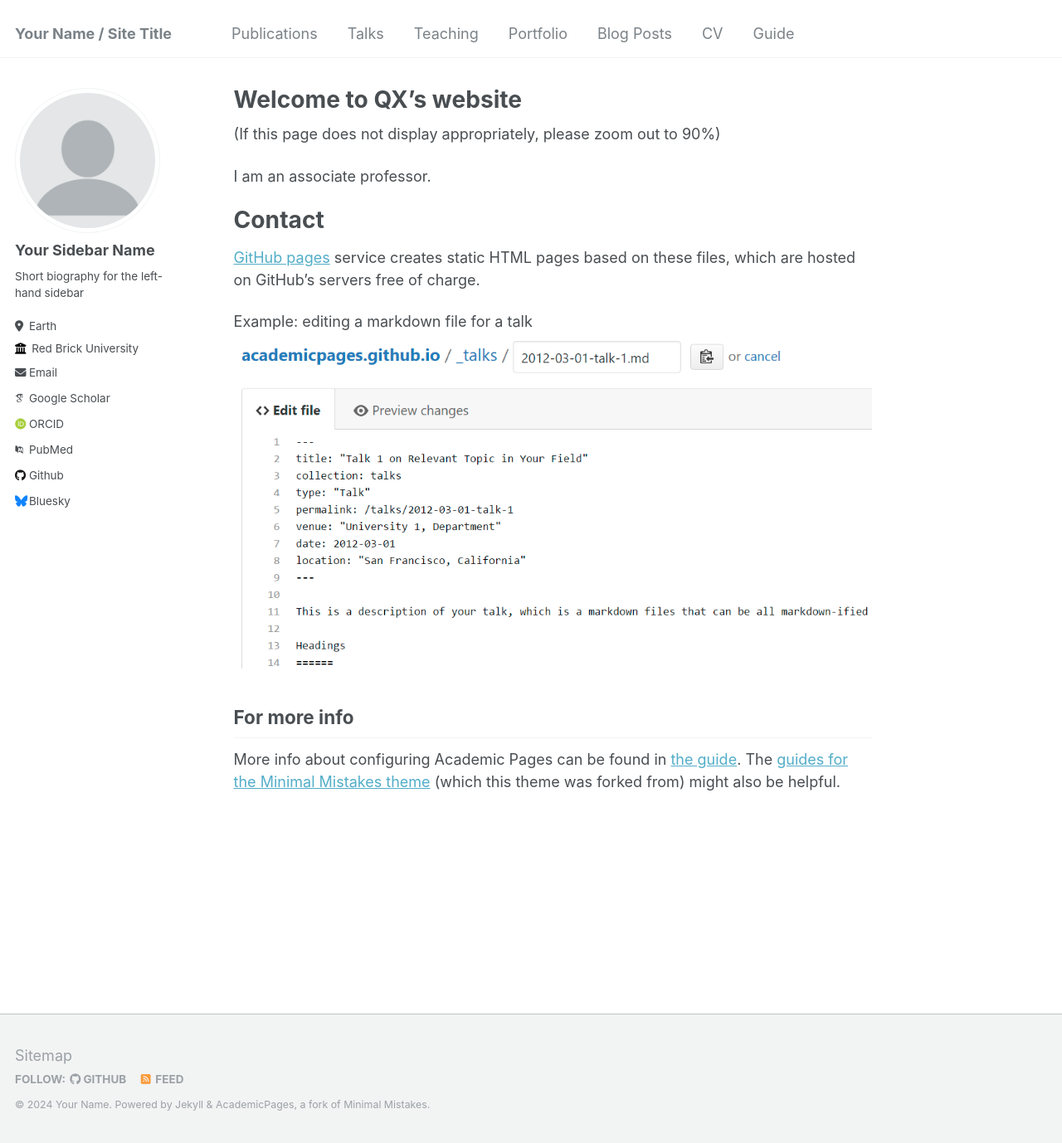
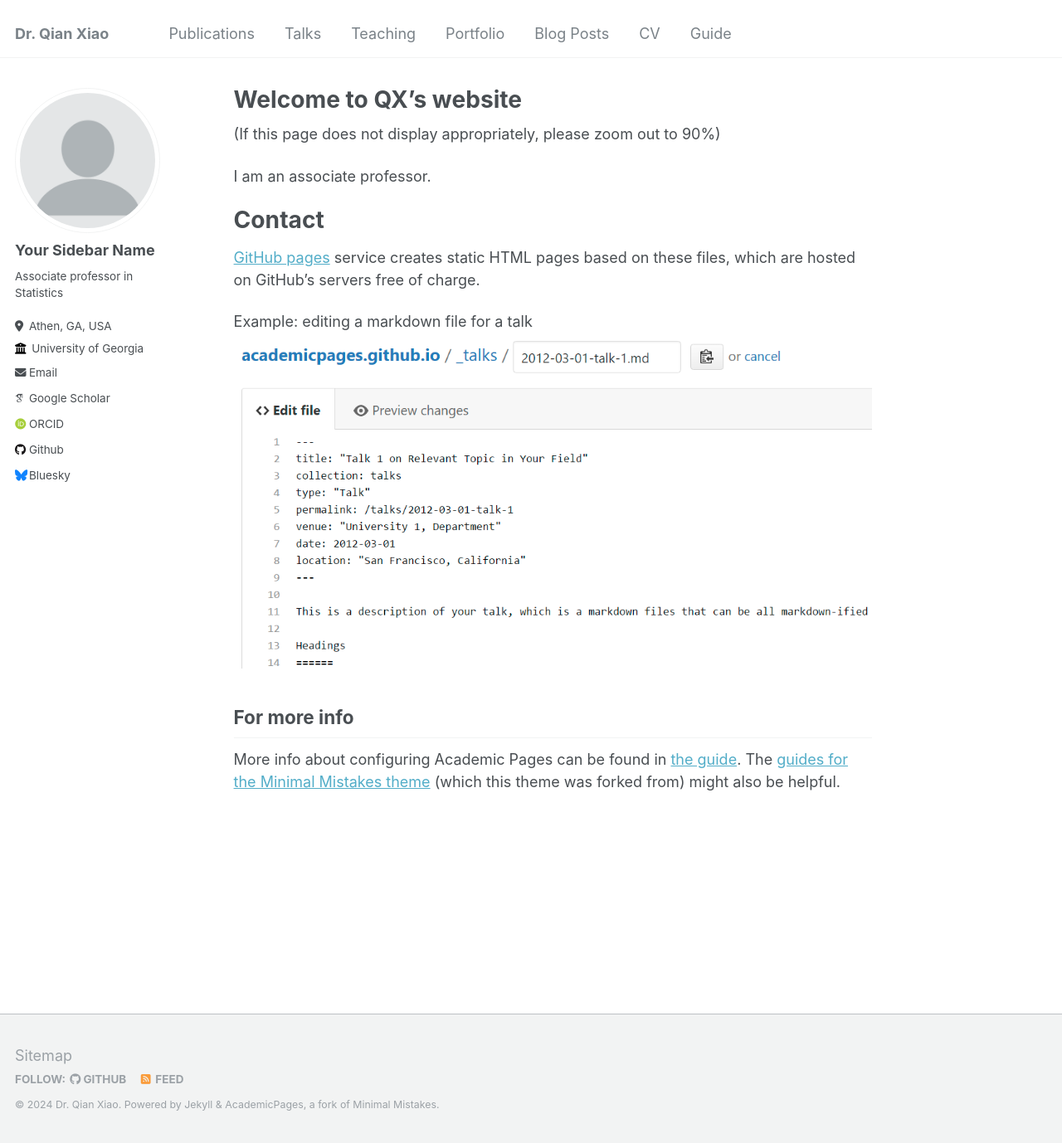
Before and after one commit to QXlab/QXlab.github.io, a Jekyll site: the page built from _pages/about.md, in a window 1280 px wide and 1378 px high. Shown: the whole window at 83% size. Built offline with Jekyll 4.4.1, drawn with Linux system fonts in a browser that asks for light colours; some web fonts are replaced.

Commit message:
Update _config.yml

```diff
--- a/_config.yml
+++ b/_config.yml
@@ -8,13 +8,13 @@
 
 # Basic Site Settings
 locale                   : "en-US"
-title                    : "Your Name / Site Title"
+title                    : "Dr. Qian Xiao"
 title_separator          : "-"
-name                     : &name "Your Name"
-description              : &description "personal description"
-url                      : https://academicpages.github.io # the base hostname & protocol for your site e.g. "https://mmistakes.github.io"
+name                     : &name "Dr. Qian Xiao"
+description              : &description "Associate professor at University of Georgia"
+url                      : https://qxlab.github.io # the base hostname & protocol for your site e.g. "https://mmistakes.github.io"
 baseurl                  : "" # the subpath of your site, e.g. "/blog"
-repository               : "academicpages/academicpages.github.io"
+repository               : "qxlab.github.io/"
 
 # Site Author - The following control what appear as part of the author content on the side bar.
 #               If a field is blank the icon and link will not appear, otherwise it will be shown.
@@ -23,26 +23,26 @@ author:
   # Biographic information
   avatar           : "profile.png"
   name             : "Your Sidebar Name"
-  pronouns         : # example: "she/her"
-  bio              : "Short biography for the left-hand sidebar"
-  location         : "Earth"
-  employer         : "Red Brick University"
+  pronouns         : # example: "he/his"
+  bio              : "Associate professor in Statistics"
+  location         : "Athen, GA, USA"
+  employer         : "University of Georgia"
   uri              : # URL
-  email            : "none@example.org"
+  email            : "qian.xiao@uga.edu"
 
   # Academic websites
   arxiv            : # URL - Update with the correct link to your profile
-  googlescholar    : "https://scholar.google.com/citations?user=PS_CX0AAAAAJ"
+  googlescholar    : "https://scholar.google.com/citations?user=uVYYgEwAAAAJ&hl=en"
   impactstory      : # URL
-  orcid            : "http://orcid.org/yourorcidurl"
-  pubmed           : "https://www.ncbi.nlm.nih.gov/pubmed/?term=john+snow"
+  orcid            : "https://orcid.org/0000-0001-7869-7109"
+  pubmed           :
   researchgate     : # URL
 
   # Repositories and software development
   bitbucket        : # Username - Update with your username on the site
   codepen          : # Username
   dribbble         : # Username
-  github           : "academicpages"
+  github           : "woaishufenke"
   kaggle           : # Username
   stackoverflow    : # User number or user number and name (i.e., use "1" or "1/jeff-atwood")
 
```
